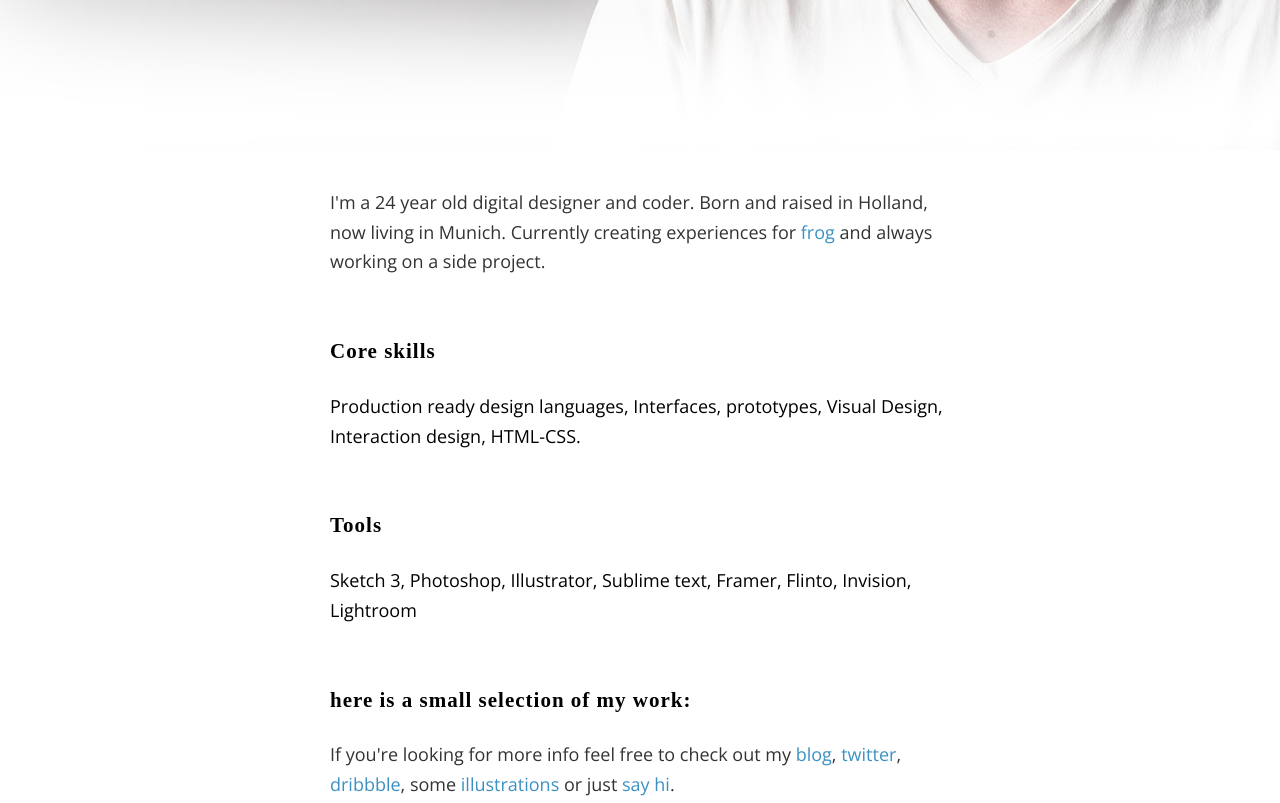
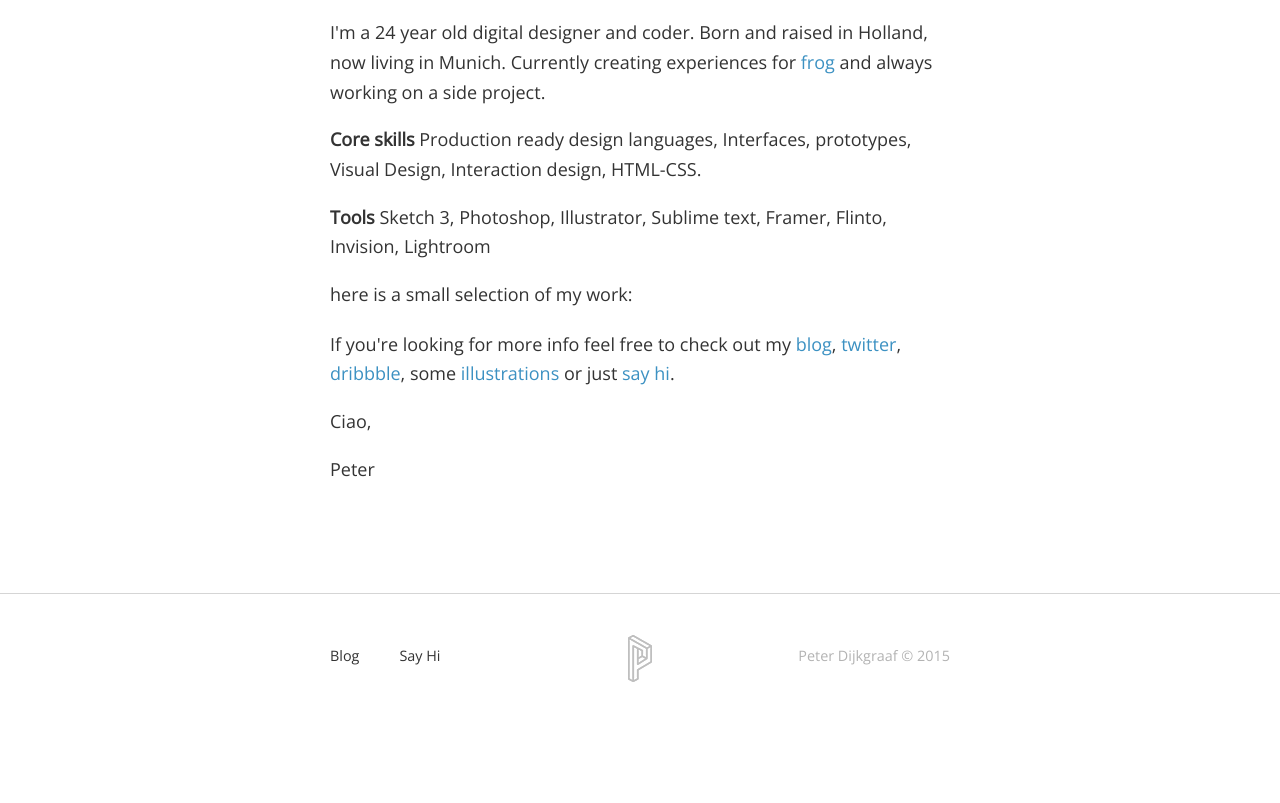
Before and after one commit to PeterDijkgraaf/peterdijkgraaf.github.com, a plain HTML site: page index.html in a window 1280 px wide. Shown: the part 700-1503 px from the top of the page. After the commit the page ends 1422 px from the top, so only its background shows below. Drawn offline with nearby package versions, Linux system fonts and the light colour scheme; no server answers; a web font is replaced by a local one.

Commit message:
homepage update

```diff
--- a/css/main.css
+++ b/css/main.css
@@ -577,7 +577,6 @@ p > a:hover:before {
   -webkit-background-size: cover;
   background-size: cover;
   background-color: #9e9b9c;
-  min-height: 850px;
   -moz-box-shadow: inset 0px -140px 100px 0px white;
   box-shadow: inset 0px -140px 100px 0px white;
   color: #fff;
--- a/feed.xml
+++ b/feed.xml
@@ -5,8 +5,8 @@
     <description>Portfolio and Blog Peter Dijkgraaf. Designer and creative thinker. I solve problems trough digital solutions. Mainly true interaction, visual design and front-end code.</description>
     <link>http://www.peterdijkgraaf.com/</link>
     <atom:link href="http://www.peterdijkgraaf.com/feed.xml" rel="self" type="application/rss+xml"/>
-    <pubDate>Thu, 12 Nov 2015 22:01:13 +0100</pubDate>
-    <lastBuildDate>Thu, 12 Nov 2015 22:01:13 +0100</lastBuildDate>
+    <pubDate>Thu, 12 Nov 2015 22:07:32 +0100</pubDate>
+    <lastBuildDate>Thu, 12 Nov 2015 22:07:32 +0100</lastBuildDate>
     <generator>Jekyll v2.5.3</generator>
 
       <item>
--- a/index.html
+++ b/index.html
@@ -81,16 +81,14 @@
 
 
         <p>
-        <h4>Core skills</h4>
-        Production ready design languages, Interfaces, prototypes, Visual Design, Interaction design, HTML-CSS.
-        </p>
+        <strong>Core skills</strong>
+        Production ready design languages, Interfaces, prototypes, Visual Design, Interaction design, HTML-CSS.</p>
 
         <p>
-        <h4>Tools</h4>
-        Sketch 3, Photoshop, Illustrator, Sublime text, Framer, Flinto, Invision, Lightroom
-        </p>
+        <strong>Tools</strong>
+        Sketch 3, Photoshop, Illustrator, Sublime text, Framer, Flinto, Invision, Lightroom</p>
 
-        <h4>here is a small selection of my work:</h4>
+        <p>here is a small selection of my work:</p>
 
         <div class="shot_holder">
           <ul class="shots">
```
